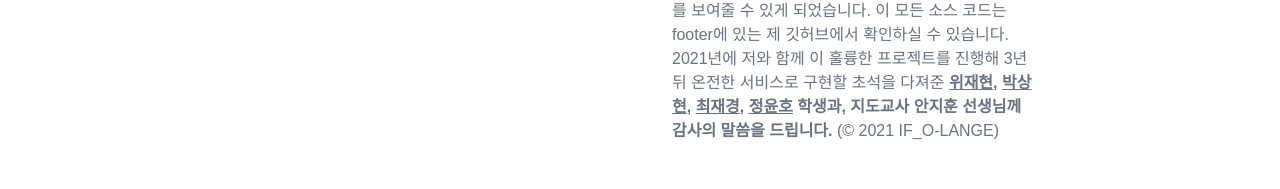
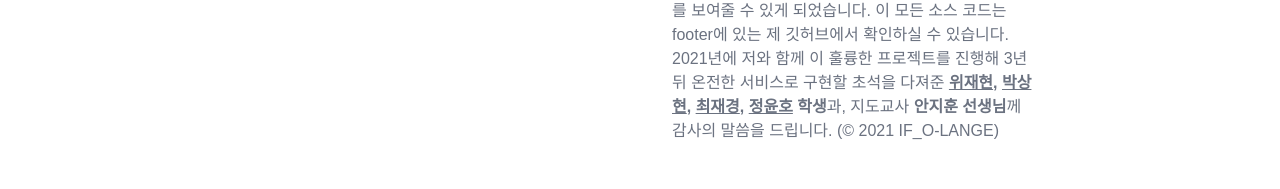
Before and after one commit to jjh4450/korean-sign-language-translater_FE, a React (Vite) app: page /about in a window 1280 px wide. Shown: the part 2553-2742 px from the top of the page. Built offline with nearby package versions, Linux system fonts and the light colour scheme; a web font is replaced by a local one.

Commit message:
about 수정

```diff
--- a/src/pages/About.jsx
+++ b/src/pages/About.jsx
@@ -228,7 +228,7 @@ function About() {
               어떻게 구현되었나요?
             </h1>
             <p className="text-gray-500 mt-4">
-              O-LANGE는 청각 장애인 분들의 정보 접근성과 의사소통 편의성을 향상시키기 위해 실시간 음성 인식 수어 번역 프로그램을 개발하는 프로젝트입니다. 이 프로젝트는 <strong><a href="https://sldict.korean.go.kr/front/main/main.do"><u>국립국어원 한국 수어사전</u></a></strong>의 데이터를 활용하여 개발되었습니다. 처음에는 간단히 정적 웹사이트로 구현하였으나, <strong>접근성을 개선하기 위해 동적인 웹사이트 구현이 필요</strong>했습니다. 그래서 React와 Tailwind CSS를 사용하여 사이트를 구성하게 되었습니다. <strong>음성 인식 기능은 webkitSpeechRecognition을 사용</strong>하여 구현되었으며, FastAPI 기반의 <strong>웹소켓을 사용하여 백엔드를 구성</strong>했습니다. 이를 통해 웹에서 음성을 입력받아 번역된 수어를 보여줄 수 있게 되었습니다. 이 모든 소스 코드는 footer에 있는 제 깃허브에서 확인하실 수 있습니다. 2021년에 저와 함께 이 훌륭한 프로젝트를 진행해 3년 뒤 온전한 서비스로 구현할 초석을 다져준 <strong><a href="https://github.com/finimage"><u>위재현</u></a>, <a href="https://github.com/MC-130J-30"><u>박상현</u></a>, <a href="https://github.com/setak482"><u>최재경</u></a>, <a href="https://github.com/yoonhofriday"><u>정윤호</u></a> 학생과, 지도교사 안지훈 선생님께 감사의 말씀을 드립니다.</strong> (© 2021 IF_O-LANGE)
+              O-LANGE는 청각 장애인 분들의 정보 접근성과 의사소통 편의성을 향상시키기 위해 실시간 음성 인식 수어 번역 프로그램을 개발하는 프로젝트입니다. 이 프로젝트는 <strong><a href="https://sldict.korean.go.kr/front/main/main.do"><u>국립국어원 한국 수어사전</u></a></strong>의 데이터를 활용하여 개발되었습니다. 처음에는 간단히 정적 웹사이트로 구현하였으나, <strong>접근성을 개선하기 위해 동적인 웹사이트 구현이 필요</strong>했습니다. 그래서 React와 Tailwind CSS를 사용하여 사이트를 구성하게 되었습니다. <strong>음성 인식 기능은 webkitSpeechRecognition을 사용</strong>하여 구현되었으며, FastAPI 기반의 <strong>웹소켓을 사용하여 백엔드를 구성</strong>했습니다. 이를 통해 웹에서 음성을 입력받아 번역된 수어를 보여줄 수 있게 되었습니다. 이 모든 소스 코드는 footer에 있는 제 깃허브에서 확인하실 수 있습니다. 2021년에 저와 함께 이 훌륭한 프로젝트를 진행해 3년 뒤 온전한 서비스로 구현할 초석을 다져준 <strong><a href="https://github.com/finimage"><u>위재현</u></a>, <a href="https://github.com/MC-130J-30"><u>박상현</u></a>, <a href="https://github.com/setak482"><u>최재경</u></a>, <a href="https://github.com/yoonhofriday"><u>정윤호</u></a> 학생</strong>과, 지도교사 <strong>안지훈 선생님</strong>께 감사의 말씀을 드립니다. (© 2021 IF_O-LANGE)
             </p>
           </div>
         </div>
```
